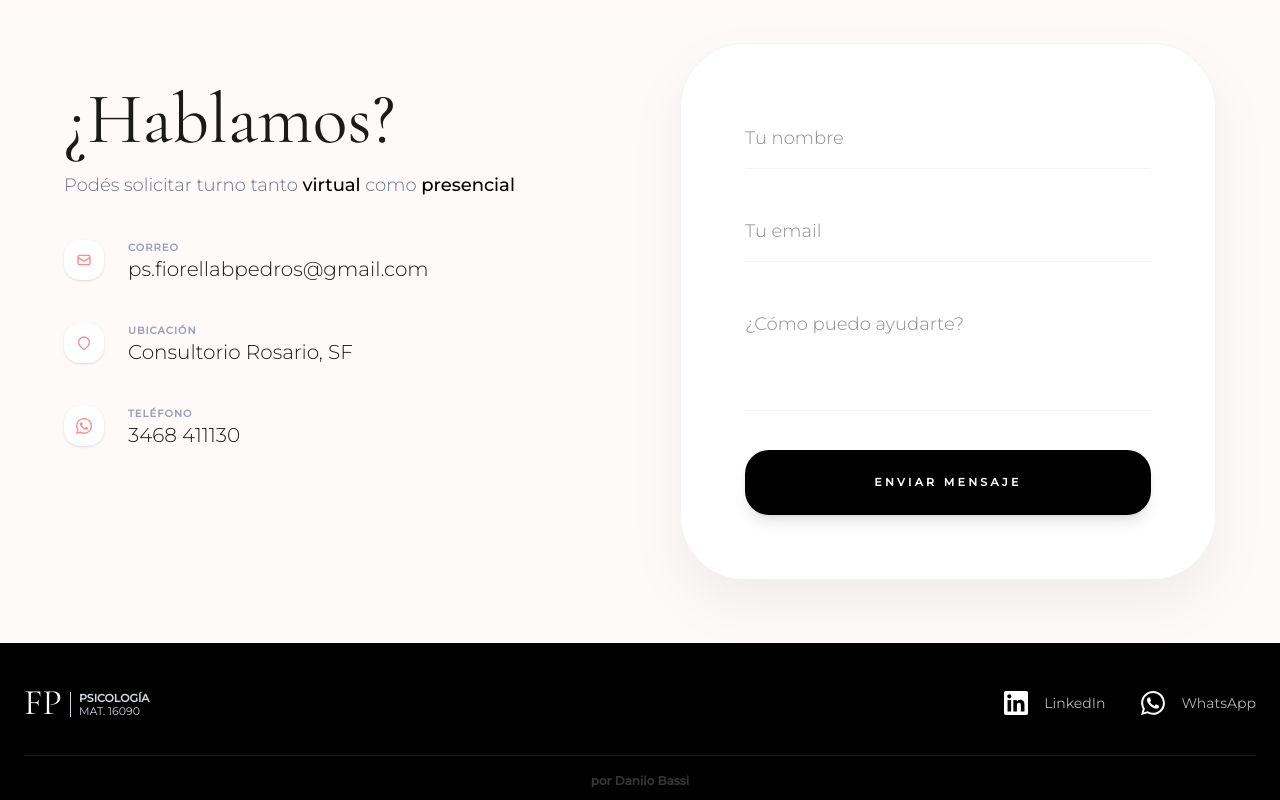
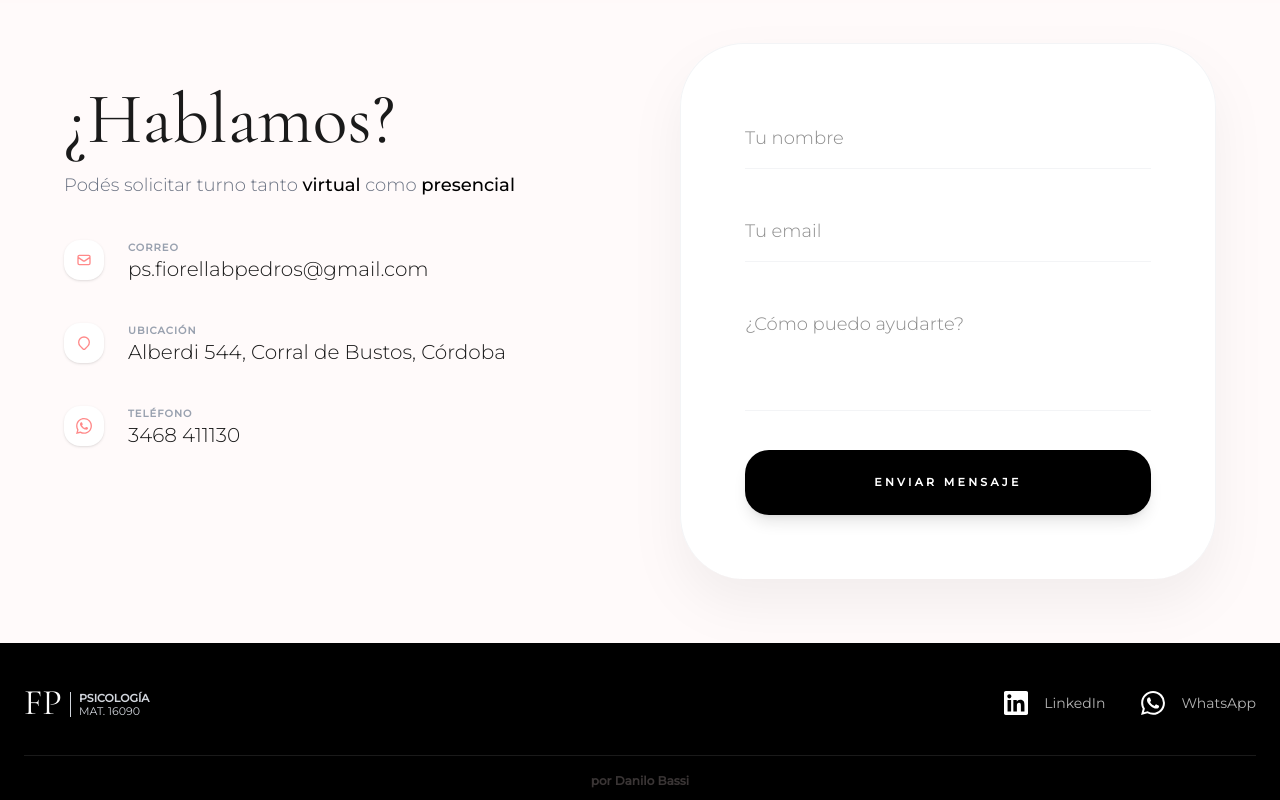
Before and after one commit to danilobassi8/Fiore-landing-page, a React (Vite) app: page / in a window 1280 px wide. Shown: the part 3388-4188 px from the top of the page. Built offline with nearby package versions, Linux system fonts and the light colour scheme.

Commit message:
add gmap direction

```diff
--- a/configs/constants.ts
+++ b/configs/constants.ts
@@ -5,10 +5,10 @@ export const CONSTANTS = {
     url: 'https://wa.me/5493468411130',
   },
   location: {
-    text: 'Consultorio Rosario, SF',
-    url: 'https://maps.google.com/?q=Consultorio+Psicológico+Rosario+Santa+Fe',
+    text: 'Alberdi 544, Corral de Bustos, Córdoba',
+    url: 'https://www.google.com/maps/place/Alberdi+544,+X2645+Corral+de+Bustos-Ifflinger,+C%C3%B3rdoba/@-33.2874887,-62.1900756,17z/data=!4m9!1m2!2m1!1sAlberdi+544!3m5!1s0x95c90240700bda91:0xca442182156ce2ac!8m2!3d-33.2874888!4d-62.1928597!15sCgtBbGJlcmRpIDU0NJIBEGdlb2NvZGVkX2FkZHJlc3PgAQA?entry=ttu&g_ep=EgoyMDI2MDIwOS4wIKXMDSoASAFQAw%3D%3D',
   },
   linkedin: {
-    url: 'https://www.linkedin.com/in/fiorella-pedr%C3%B3s-b227331b7/'
-  }
+    url: 'https://www.linkedin.com/in/fiorella-pedr%C3%B3s-b227331b7/',
+  },
 };
```
